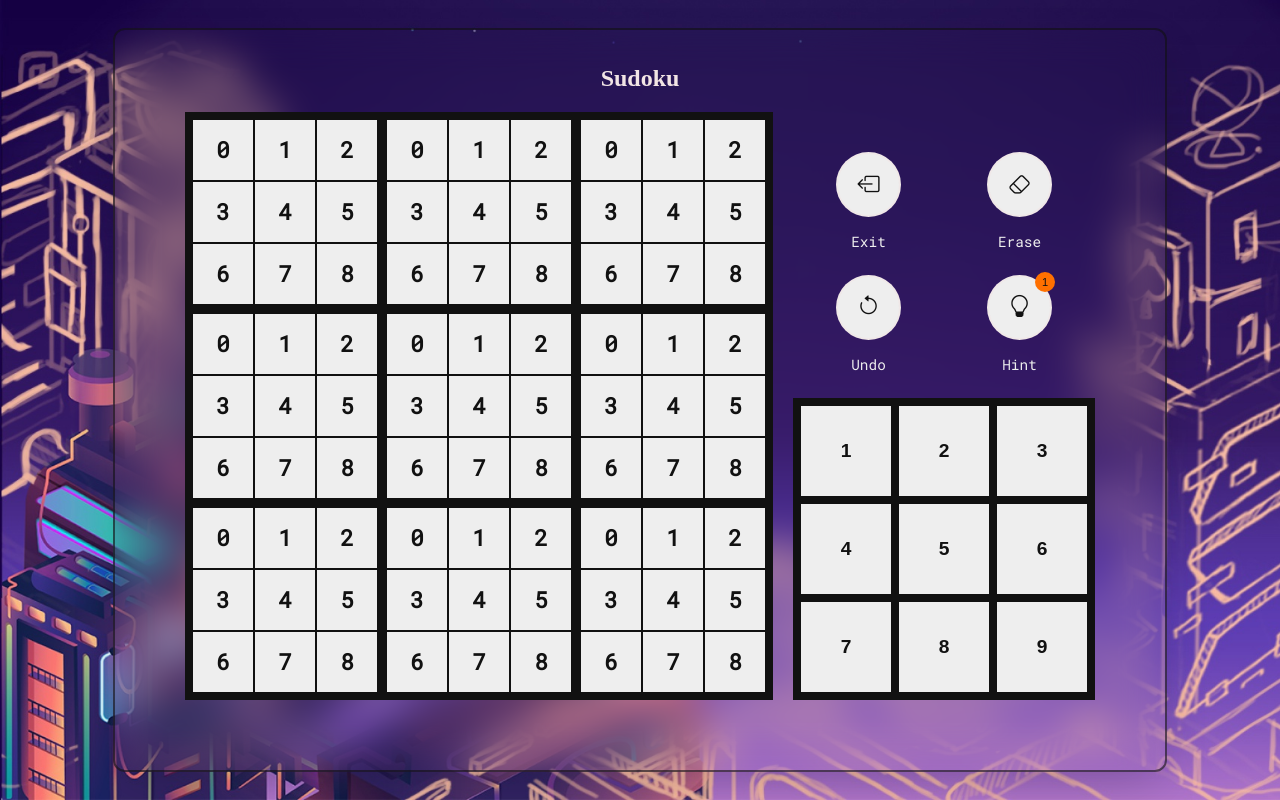
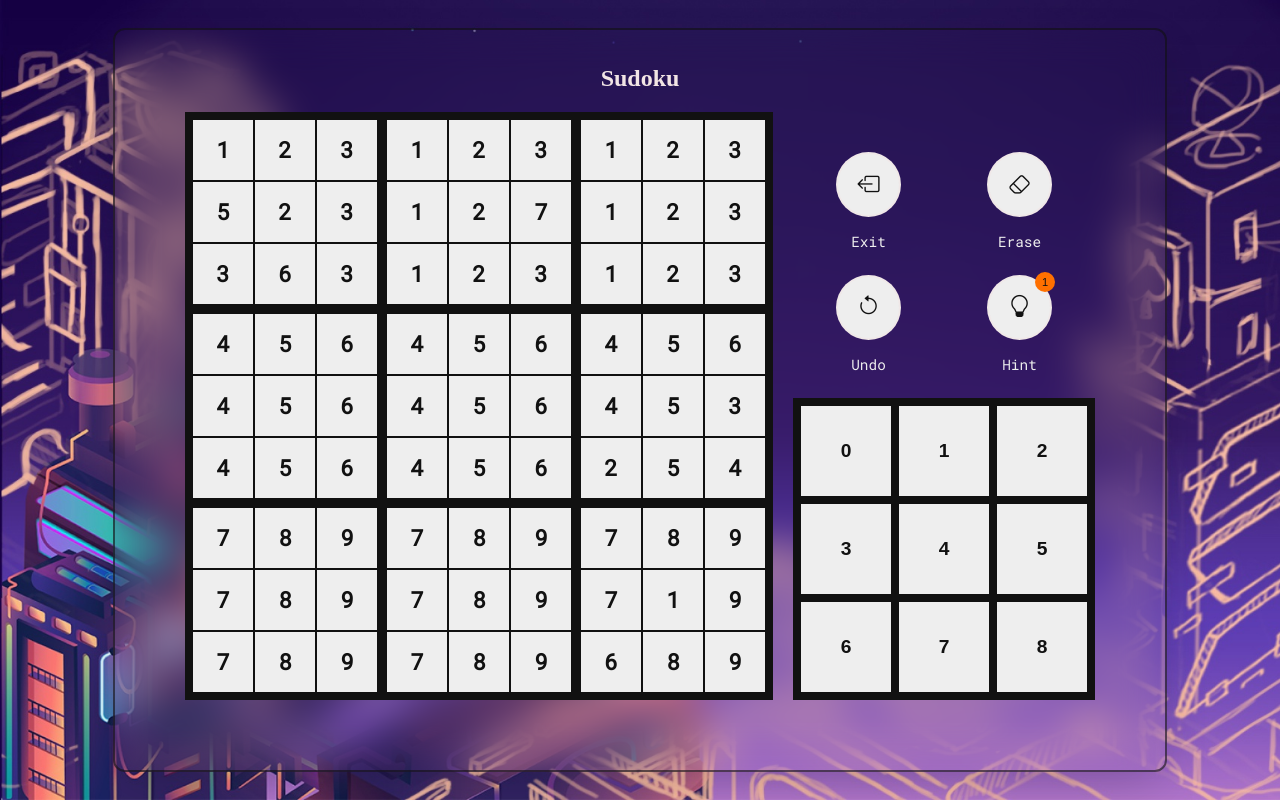
Before and after one commit to DIPIKA555/project, a React (Create React App) app: page /game in a window 1280 px wide. Built offline with nearby package versions, Linux system fonts and the light colour scheme; a web font is replaced by a local one.

Commit message:
Proper sudoku board rendering

```diff
--- a/src/App.js
+++ b/src/App.js
@@ -1,6 +1,5 @@
 import React from "react"
 import { useNavigate } from "react-router-dom"
-import Stats from "./components/Stats"
 import useLocalStorage from "./hooks/useLocalStorage"
 
 function GameMode() {
--- a/src/components/Game.js
+++ b/src/components/Game.js
@@ -1,6 +1,7 @@
-import React, { useState } from 'react'
+import React, { useEffect, useState } from 'react'
 import Badge from './Badge'
 import ExitModal from './ExitModal'
+import { sudoku, sudokuGroups } from '../constants/sudoku'
 
 function ToolControl(props) {
   const { setOpened, hintCount, useHint } = props
@@ -25,7 +26,7 @@ function ToolControl(props) {
         <p>Undo</p>
       </div>
       <div className='button-desc'>
-        <button onClick={useHint} className='button button-primary'>
+        <button onClick={useHint} className={hintCount > 0 ? 'button button-primary' : 'button button-primary disabled'}>
           <Badge number={hintCount} />
           <i className="bi bi-lightbulb"></i>
         </button>
@@ -38,7 +39,7 @@ function ToolControl(props) {
 // Numbers section user can choose from
 function NumberControl(props) {
   let buttons = Array.from({ length: 9 }, (_, index) => {
-    return <button className='button button-outline-primary solid' key={index + 1}>{index + 1}</button>
+    return <button className='button button-outline-primary solid' key={index}>{index}</button>
   })
 
   return (
@@ -49,37 +50,69 @@ function NumberControl(props) {
 }
 
 function Tile(props) {
-  const { number } = props
+  const { setSelected, selected, x, y } = props
+
+  const [value, setValue] = useState(sudoku[x][y])
+  const [current, setCurrent] = useState(false)
+
+  useEffect(() => {
+    setCurrent(selected.x === x && selected.y === y)
+
+    return () => { }
+  }, [selected, x, y])
+
+  const handleClick = () => {
+    setSelected({ y: y, x: x })
+  }
 
   return (
-    <div className='board-tile'>
-      <h4>{number}</h4>
+    <div className={current ? 'board-tile selected' : 'board-tile'} onClick={handleClick}>
+      <h4>{value}</h4>
     </div>
   )
 }
 
+const calculateTilesValues = (group) => {
+  const { min_x, max_x, min_y, max_y } = sudokuGroups[group]
+  let array = []
+  for (let i = min_x; i <= max_x; i++) {
+    for (let j = min_y; j <= max_y; j++) {
+      array.push({ x: i, y: j })
+    }
+  }
+
+  return array
+}
+
 // Represents 3x3 square
-function TileGroup() {
-  let tiles = Array.from({ length: 9 }, (_, index) => {
-    return <Tile number={index} key={index} />
-  })
+function TileGroup(props) {
+  const { setSelected, selected, group } = props
+  const [tilesArray, setTilesArray] = useState([])
+
+  useEffect(() => {
+    setTilesArray(calculateTilesValues(group))
+
+    return () => { }
+  }, [group])
 
   return (
     <div className='tile-group'>
-      {tiles}
+      {tilesArray.map((element, key) => {
+        return <Tile key={key} setSelected={setSelected} selected={selected} x={element.x} y={element.y} />
+      })}
     </div>
   )
 }
 
 function Board(props) {
-  let groups = Array.from({ length: 9 }, (_, index) => {
-    return <TileGroup key={index} />
-  })
+  const { setSelected, selected } = props
 
   return (
     <div className='board-wrapper'>
       <div className='board-grid'>
-        {groups}
+        {Array.from({ length: 9 }, (_, index) => {
+          return <TileGroup setSelected={setSelected} selected={selected} group={index} key={index} />
+        })}
       </div>
     </div>
   )
@@ -88,9 +121,10 @@ function Board(props) {
 function Game(props) {
   const [opened, setOpened] = useState(false)     // Set exit modal opened
   const [hintCount, setHintCount] = useState(1)   // Remaining hints count
+  const [selected, setSelected] = useState({ x: -1, y: -1 })
 
   const useHint = () => {
-    if(hintCount > 0) { setHintCount(prev => prev - 1) }
+    if (hintCount > 0) { setHintCount(prev => prev - 1) }
   }
 
   return (
@@ -101,7 +135,7 @@ function Game(props) {
             <h2>Sudoku</h2>
           </div>
           <div className='interactable-wrapper'>
-            <Board />
+            <Board setSelected={setSelected} selected={selected} />
             <div className=''>
               <ToolControl hintCount={hintCount} useHint={useHint} setOpened={setOpened} />
               <NumberControl />
--- /dev/null
+++ b/src/constants/sudoku.js
@@ -0,0 +1,32 @@
+const sudoku = [
+    [ 1, 2, 3, 4, 5, 6, 7, 8, 9 ],
+    [ 5, 2, 3, 4, 5, 6, 7, 8, 9 ],
+    [ 3, 6, 3, 4, 5, 6, 7, 8, 9 ],
+
+    [ 1, 2, 3, 4, 5, 6, 7, 8, 9 ],
+    [ 1, 2, 7, 4, 5, 6, 7, 8, 9 ],
+    [ 1, 2, 3, 4, 5, 6, 7, 8, 9 ],
+
+    [ 1, 2, 3, 4, 5, 6, 7, 8, 9 ],
+    [ 1, 2, 3, 4, 5, 3, 7, 1, 9 ],
+    [ 1, 2, 3, 2, 5, 4, 6, 8, 9 ]
+]
+
+const sudokuGroups = {
+    0: { min_x: 0, max_x: 2, min_y: 0, max_y: 2 },
+    1: { min_x: 3, max_x: 5, min_y: 0, max_y: 2 },
+    2: { min_x: 6, max_x: 8, min_y: 0, max_y: 2 },
+
+    3: { min_x: 0, max_x: 2, min_y: 3, max_y: 5 },
+    4: { min_x: 3, max_x: 5, min_y: 3, max_y: 5 },
+    5: { min_x: 6, max_x: 8, min_y: 3, max_y: 5 },
+
+    6: { min_x: 0, max_x: 2, min_y: 6, max_y: 8 },
+    7: { min_x: 3, max_x: 5, min_y: 6, max_y: 8 },
+    8: { min_x: 6, max_x: 8, min_y: 6, max_y: 8 }
+}
+
+export {
+    sudoku,
+    sudokuGroups
+}
--- a/src/index.js
+++ b/src/index.js
@@ -5,7 +5,5 @@ import './styles/main.css'
 
 const root = ReactDOM.createRoot(document.getElementById('root'))
 root.render(
-  <React.StrictMode>
     <AppRouter />
-  </React.StrictMode>
 )
--- a/src/styles/main.css
+++ b/src/styles/main.css
@@ -133,6 +133,14 @@ body .button.button-danger {
 body .button.button-danger:hover {
   text-decoration: underline;
 }
+body .button.disabled {
+  cursor: default;
+  background-color: rgba(238, 238, 238, 0.5) !important;
+  border: 2px solid rgba(238, 238, 238, 0.5) !important;
+}
+body .button.disabled:active {
+  transform: none;
+}
 body #root {
   height: 100%;
 }
@@ -206,6 +214,10 @@ body #root .container .board-container .board-wrapper .board-grid .tile-group .b
 }
 body #root .container .board-container .board-wrapper .board-grid .tile-group .board-tile:hover {
   background-color: rgba(238, 238, 238, 0.85);
+}
+body #root .container .board-container .board-wrapper .board-grid .tile-group .board-tile.selected {
+  background-color: #0d6dfd;
+  color: #fff;
 }
 body #root .container .board-container .tool-control {
   display: grid;
```
Also changed, not shown: src/styles/main.scss (+19 -0 lines), 1 other file (tests, documents, lock files or other folders).
